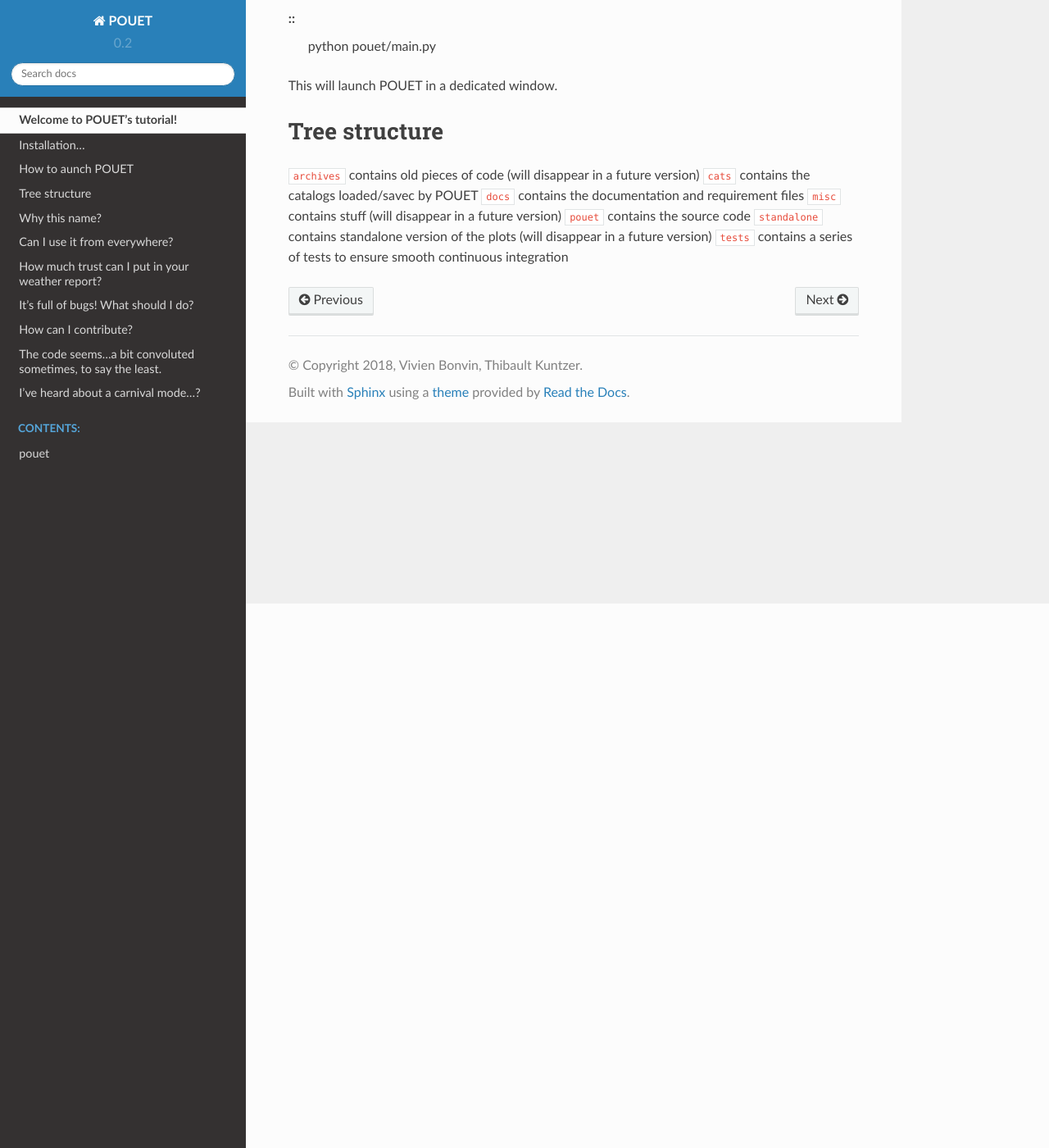
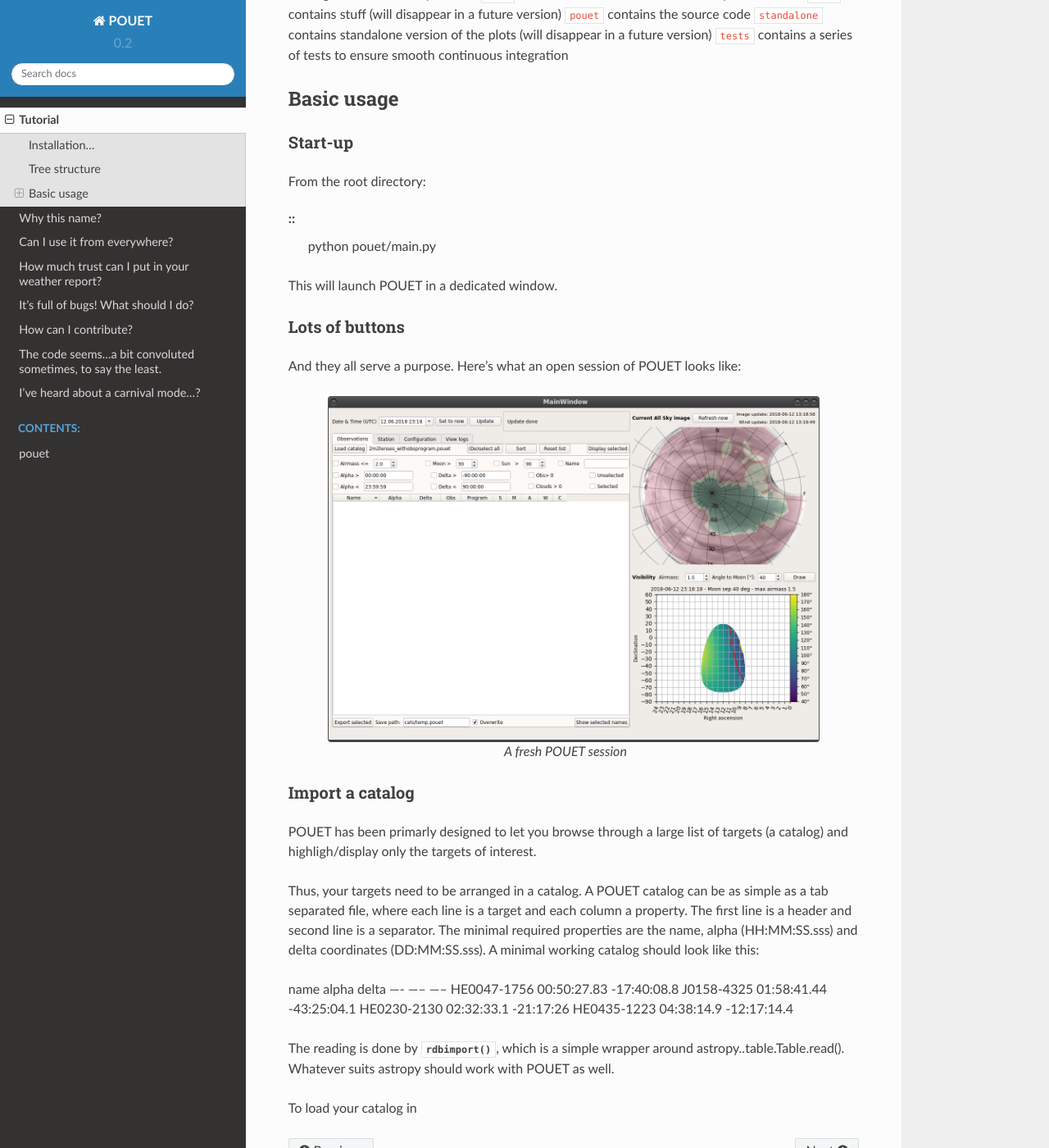
Before and after one commit to vbonvin/POUET, a Sphinx documentation site: the page built from docs/source/tutorial/intro.rst, in a window 1280 px wide and 1400 px high, scrolled down 664 px. Shown: the whole window at 82% size. Built offline with Sphinx 7.4.7 and the Read the Docs theme 2.0.0, drawn with Linux system fonts in a browser that asks for light colours; some of the changed text lies outside the part shown.

Commit message:
updating the doc

```diff
--- a/docs/source/tutorial/intro.rst
+++ b/docs/source/tutorial/intro.rst
@@ -1,5 +1,6 @@
+****************************
 Welcome to POUET's tutorial!
-============================
+****************************
 
 This section covers the basics of POUET usage.
 
@@ -17,18 +18,6 @@ Make sure you have all the requirements installed
 .. note:: Compatibility with older version of the required modules has not been assessed, but might be working. If you find any backward compatibility, please `let us know <https://github.com/vbonvin/POUET>`_
 
 
-
-How to aunch POUET
-==================
-
-From the root directory:
-
-::
-	python pouet/main.py
-
-
-This will launch POUET in a dedicated window.
-
 Tree structure
 ==============
 
@@ -39,3 +28,55 @@ Tree structure
 ``pouet`` contains the source code
 ``standalone`` contains standalone version of the plots (will disappear in a future version)
 ``tests`` contains a series of tests to ensure smooth continuous integration
+
+
+Basic usage
+===========
+
+
+Start-up
+********
+
+From the root directory:
+
+::
+	python pouet/main.py
+
+
+This will launch POUET in a dedicated window.
+
+
+Lots of buttons
+***************
+
+And they all serve a purpose. Here's what an open session of POUET looks like:
+
+
+.. figure:: plots/POUET_mainwindow.png
+	:width: 600px
+	:align: center
+	:alt: POUET mainwindow
+	:figclass: align-center
+
+	A fresh POUET session
+
+
+
+
+Import a catalog
+****************
+POUET has been primarly designed to let you browse through a large list of targets (a catalog) and highligh/display only the targets of interest.
+
+Thus, your targets need to be arranged in a catalog. A POUET catalog can be as simple as a tab separated file, where each line is a target and each column a property. The first line is a header and second line is a separator. The minimal required properties are the name, alpha (HH:MM:SS.sss) and delta coordinates (DD:MM:SS.sss). A minimal working catalog should look like this:
+
+name	alpha	delta
+----	-----	-----
+HE0047-1756	00:50:27.83	-17:40:08.8
+J0158-4325	01:58:41.44	-43:25:04.1
+HE0230-2130	02:32:33.1	-21:17:26
+HE0435-1223	04:38:14.9	-12:17:14.4
+
+The reading is done by :meth:`~obs.rdbimport()`, which is a simple wrapper around astropy..table.Table.read(). Whatever suits astropy should work with POUET as well.
+
+
+To load your catalog in
```
Also changed, not shown: docs/source/tutorial/plots/POUET_mainwindow.png (added).
